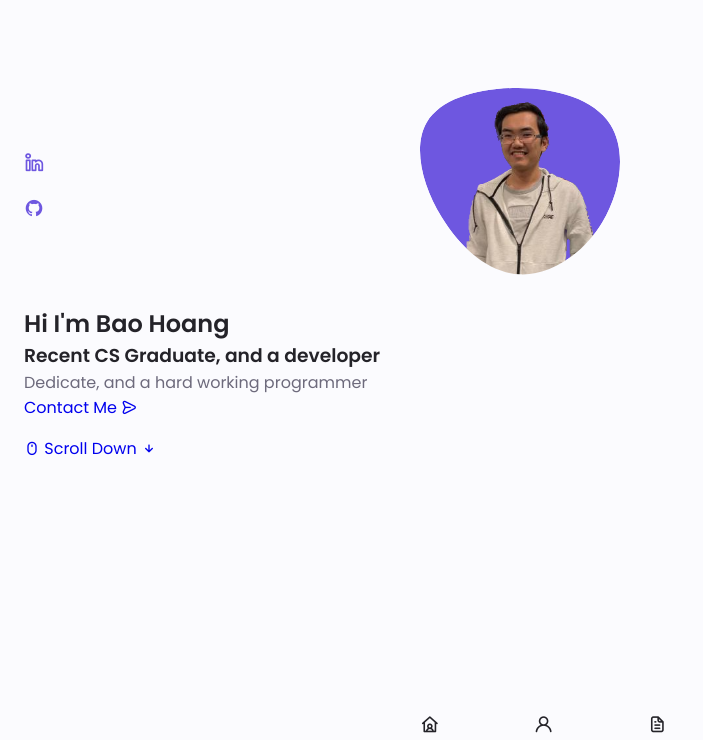
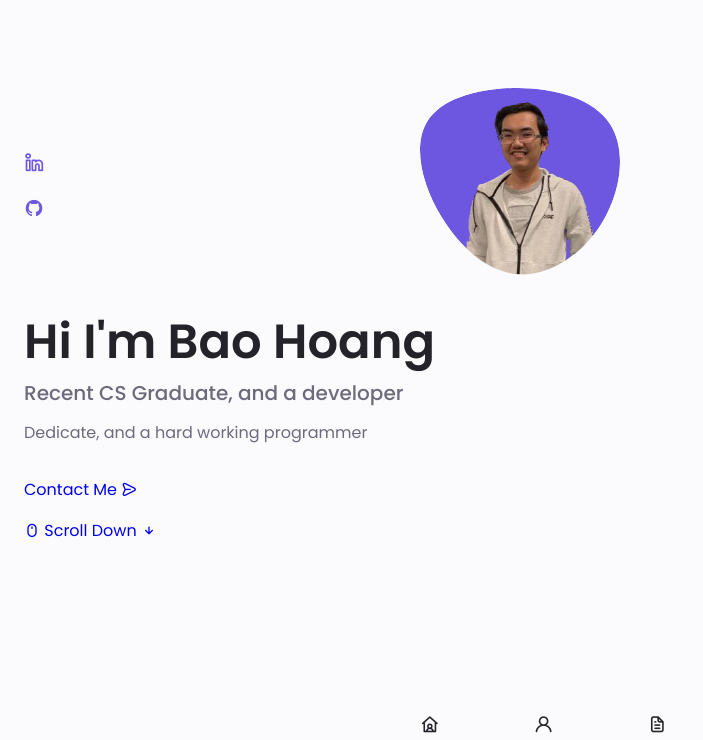
Before and after one commit to bqhoang301/portfolio-Git-heroku, a PHP site: page / in a window 1280 px wide. Shown: the top 740 px of the page, without its empty margins (0-703 px from the left). Run offline with PHP 8.4, Linux system fonts and the light colour scheme.

Commit message:
Update style.css

```diff
--- a/assets/css/style.css
+++ b/assets/css/style.css
@@ -282,6 +282,27 @@ img{
     width: 300px;
 
 }
+
+.home__data{
+    grid-column: 1/3;
+}
+
+.home__title{
+    font-size: var(--big-font-size);
+}
+
+.home__subtitle{
+    font-size: var(--h3-font-size);
+    color: var(--text-color);
+    font-weight: var(--font-medium);
+    margin-bottom: var(--mb-0-75);
+}
+
+.home__description{
+    margin-bottom: var(--mb-2);
+}
+
+
 /*============ Buttons ==============*/
 
 /* ==================== ABOUT=======================*/
```
